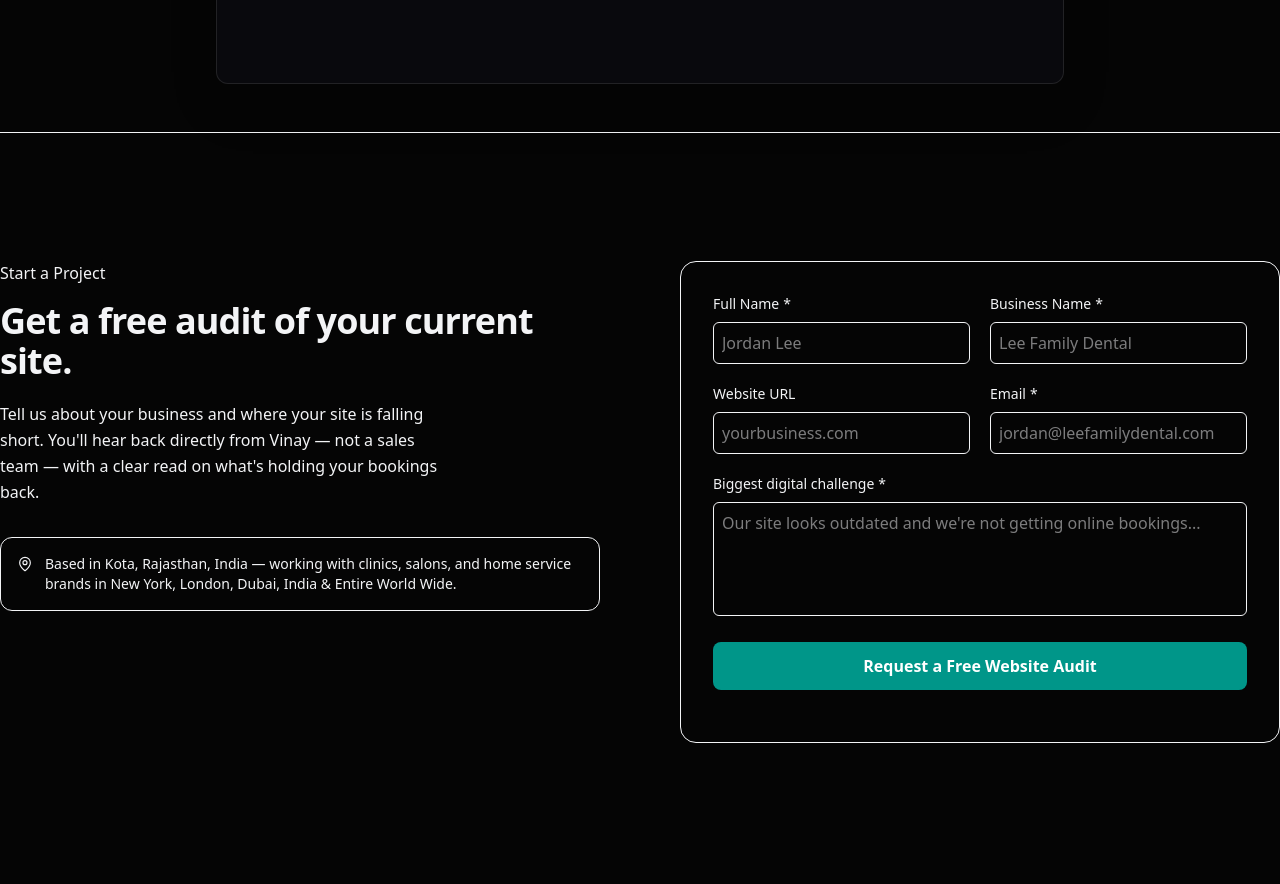
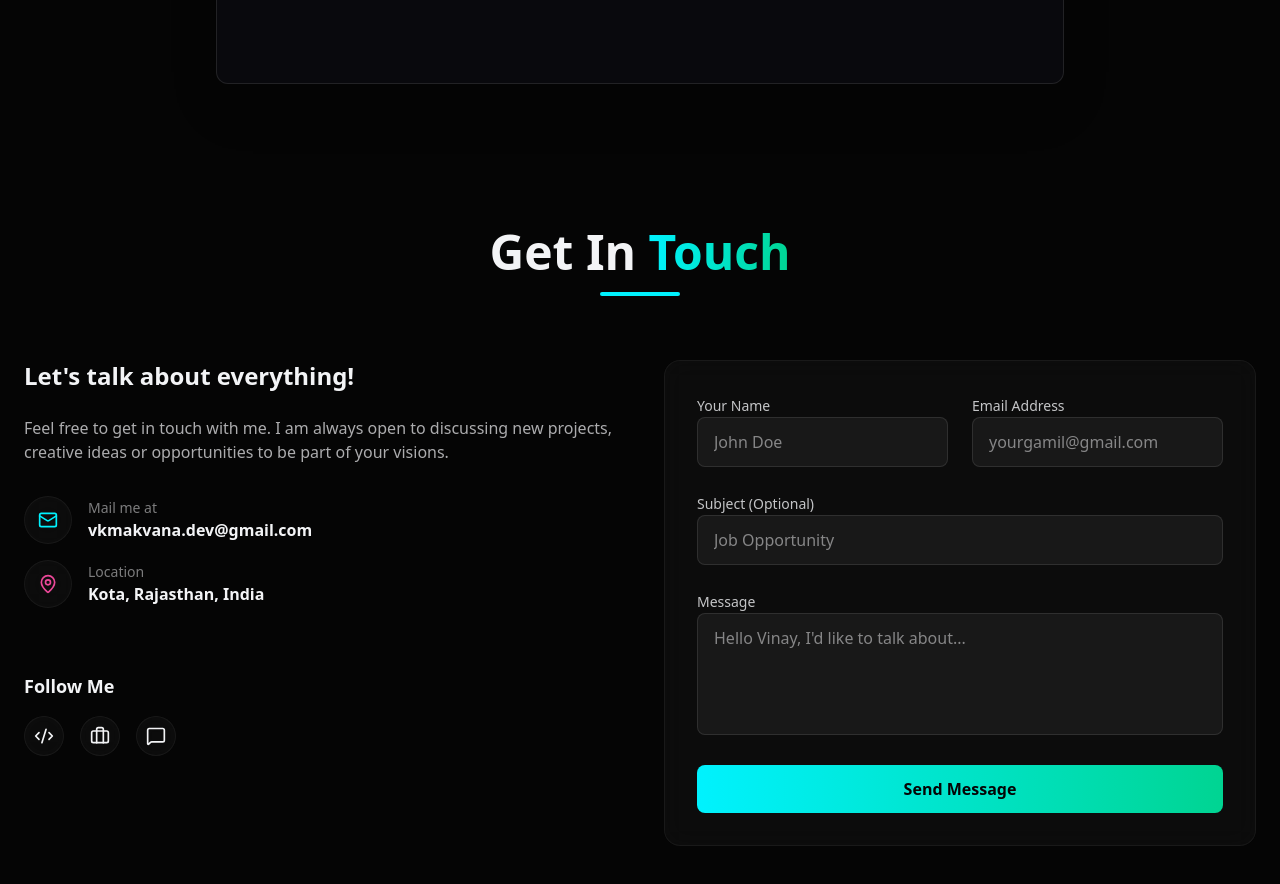
Before and after one commit to VinayKumarMakvana/Vinays-Portfolio, a Next.js app in the folder frontend/: page / in a window 1280 px wide. Shown: the part 6420-7304 px from the top of the page. Built offline with nearby package versions, Linux system fonts and the light colour scheme.

Commit message:
feat: implement and integrate contact section component into home page

```diff
--- a/frontend/src/app/page.tsx
+++ b/frontend/src/app/page.tsx
@@ -5,7 +5,7 @@ import { AdvancedConcepts } from "@/components/AdvancedConcepts";
 import { Projects } from "@/components/Projects";
 import { Architecture } from "@/components/Architecture";
 import { Terminal } from "@/components/Terminal";
-import Contact from "@/components/Contact";
+import {Contact} from "@/components/Contact";
 
 export default function Home() {
   return (
--- a/frontend/src/components/Contact.tsx
+++ b/frontend/src/components/Contact.tsx
@@ -2,248 +2,178 @@
 
 import { useState } from "react";
 import { motion } from "framer-motion";
-import { MapPin, CheckCircle2, AlertCircle } from "lucide-react";
+import { Send, Mail, MapPin, Code2, Briefcase, MessageSquare } from "lucide-react";
 
-interface FormState {
-  name: string;
-  business: string;
-  website: string;
-  email: string;
-  challenge: string;
-}
+export function Contact() {
+  const [formData, setFormData] = useState({ name: "", email: "", subject: "", message: "" });
+  const [status, setStatus] = useState<"idle" | "loading" | "success">("idle");
 
-const INITIAL_STATE: FormState = {
-  name: "",
-  business: "",
-  website: "",
-  email: "",
-  challenge: "",
+  const handleChange = (e: React.ChangeEvent<HTMLInputElement | HTMLTextAreaElement>) => {
+    setFormData({ ...formData, [e.target.name]: e.target.value });
   };
 
-type SubmitStatus = "idle" | "loading" | "success" | "error";
+  const handleSubmit = (e: React.FormEvent) => {
+    e.preventDefault();
+    setStatus("loading");
 
-export default function Contact() {
-  const [form, setForm] = useState<FormState>(INITIAL_STATE);
-  const [status, setStatus] = useState<SubmitStatus>("idle");
-  const [errorMessage, setErrorMessage] = useState<string | null>(null);
+    // Form data ko URL format me set kar rahe hain taaki mail app me sahi se dikhe
+    const subject = encodeURIComponent(formData.subject || "New Contact from Portfolio");
+    const body = encodeURIComponent(
+      `Name: ${formData.name}\nEmail: ${formData.email}\n\nMessage:\n${formData.message}`
+    );
 
-  function handleChange(
-    e: React.ChangeEvent<HTMLInputElement | HTMLTextAreaElement>
-  ) {
-    const { name, value } = e.target;
-    setForm((prev) => ({ ...prev, [name]: value }));
-  }
+    // Ye direct user ka default email app open kar dega
+    window.location.href = `mailto:vkmakvana.dev@gmail.com?subject=${subject}&body=${body}`;
 
-  const isValidEmail = (email: string) => {
-    return /^[^\s@]+@[^\s@]+\.[^\s@]+$/.test(email);
+    // Form reset aur success message dikhana
+    setStatus("success");
+    setFormData({ name: "", email: "", subject: "", message: "" });
+    setTimeout(() => setStatus("idle"), 5000);
   };
 
-  async function handleSubmit(e: React.FormEvent<HTMLFormElement>) {
-    e.preventDefault();
-    setErrorMessage(null);
+  return (
+    <section id="contact" className="py-24 relative z-10">
+      <div className="container mx-auto px-6">
+        <motion.div
+          initial={{ opacity: 0, y: 20 }}
+          whileInView={{ opacity: 1, y: 0 }}
+          viewport={{ once: true }}
+          className="mb-16 md:text-center"
+        >
+          <h2 className="text-4xl md:text-5xl font-bold mb-4">
+            Get In <span className="text-transparent bg-clip-text bg-gradient-to-r from-accent-primary to-emerald-400">Touch</span>
+          </h2>
+          <div className="w-20 h-1 bg-accent-primary mx-auto md:ml-auto md:mr-auto rounded-full mb-8"></div>
+        </motion.div>
 
-    if (!form.name.trim() || !form.business.trim() || !form.challenge.trim()) {
-      setStatus("error");
-      setErrorMessage("Please fill in your name, business name, and biggest challenge.");
-      return;
-    }
-
-    if (!isValidEmail(form.email)) {
-      setStatus("error");
-      setErrorMessage("Please enter a valid email address.");
-      return;
-    }
-
-    setStatus("loading");
-
-    try {
-      // YAHAN DIRECT API CALL HO RAHI HAI, KOI MAIL APP NAHI KHULEGA
-      const response = await fetch("https://api.web3forms.com/submit", {
-        method: "POST",
-        headers: {
-          "Content-Type": "application/json",
-          Accept: "application/json",
-        },
-        body: JSON.stringify({
-          access_key: "bbf19e0d-c21c-40af-b8d6-42f88259a2ee", // <--- Apni Web3Forms Access Key yahan daalo
-          subject: `New Audit Request from ${form.name.trim()}`,
-          name: form.name.trim(),
-          email: form.email.trim(),
-          business: form.business.trim(),
-          website: form.website || "No website provided",
-          challenge: form.challenge.trim(),
-        }),
-      });
-
-      const data = await response.json();
-
-      if (!response.ok || !data.success) {
-        throw new Error(data?.message ?? "Something went wrong. Please try again.");
-      }
-
-      // Success hone par ye chalega
-      setStatus("success");
-      setForm(INITIAL_STATE);
-      setTimeout(() => setStatus("idle"), 5000);
-
-    } catch (err) {
-      setStatus("error");
-      setErrorMessage(
-        err instanceof Error ? err.message : "Something went wrong. Please try again."
-      );
-    }
-  }
-
-  return (
-    <section id="contact" className="border-t border-surface-border">
-      <div className="section-shell grid gap-14 py-24 sm:py-32 lg:grid-cols-2 lg:gap-20">
+        <div className="grid lg:grid-cols-2 gap-8 lg:gap-12">
+          {/* Contact Info */}
           <motion.div
-          initial={{ opacity: 0, y: 16 }}
-          whileInView={{ opacity: 1, y: 0 }}
-          viewport={{ once: true, margin: "-100px" }}
-          transition={{ duration: 0.5 }}
+            initial={{ opacity: 0, x: -50 }}
+            whileInView={{ opacity: 1, x: 0 }}
+            viewport={{ once: true }}
+            className="space-y-8"
           >
-          <span className="eyebrow">Start a Project</span>
-          <h2 className="mt-4 font-display text-3xl font-bold tracking-tight text-ink-primary sm:text-4xl">
-            Get a free audit of your current site.
-          </h2>
-          <p className="mt-5 max-w-md text-base leading-relaxed text-ink-secondary">
-            Tell us about your business and where your site is falling
-            short. You&apos;ll hear back directly from Vinay — not a sales
-            team — with a clear read on what&apos;s holding your bookings back.
+            <h3 className="text-2xl font-bold mb-6">Let's talk about everything!</h3>
+            <p className="text-foreground/70">
+              Feel free to get in touch with me. I am always open to discussing new projects, creative ideas or opportunities to be part of your visions.
             </p>
 
-          <div className="mt-8 flex items-start gap-3 rounded-xl border border-surface-border bg-surface/50 p-4">
-            <MapPin className="mt-0.5 h-4 w-4 shrink-0 text-teal-bright" strokeWidth={1.75} />
-            <p className="text-sm text-ink-secondary">
-              Based in Kota, Rajasthan, India — working with clinics, salons,
-              and home service brands in New York, London, Dubai, India & Entire World Wide.
-            </p>
+            <div className="space-y-4 mt-8">
+              <div className="flex items-center gap-4 group">
+                <div className="w-12 h-12 rounded-full glass flex items-center justify-center text-accent-primary group-hover:bg-accent-primary group-hover:text-background transition-colors">
+                  <Mail className="w-5 h-5" />
+                </div>
+                <div>
+                  <div className="text-sm text-foreground/50 font-medium">Mail me at</div>
+                  <div className="font-bold">vkmakvana.dev@gmail.com</div>
+                </div>
+              </div>
+
+              <div className="flex items-center gap-4 group">
+                <div className="w-12 h-12 rounded-full glass flex items-center justify-center text-accent-secondary group-hover:bg-accent-secondary group-hover:text-background transition-colors">
+                  <MapPin className="w-5 h-5" />
+                </div>
+                <div>
+                  <div className="text-sm text-foreground/50 font-medium">Location</div>
+                  <div className="font-bold">Kota, Rajasthan, India</div>
+                </div>
+              </div>
+            </div>
+
+            <div className="pt-8">
+              <h4 className="text-lg font-bold mb-4">Follow Me</h4>
+              <div className="flex gap-4">
+                {[
+                  { icon: <Code2 className="w-5 h-5" />, href: "https://github.com/VinayKumarMakvana" },
+                  { icon: <Briefcase className="w-5 h-5" />, href: "https://www.linkedin.com/in/vinay-kumar-makvana-2371ba391/" },
+                  { icon: <MessageSquare className="w-5 h-5" />, href: "mailto:vkmakvana.dev@gmail.com" },
+                ].map((social, i) => (
+                  <a key={i} href={social.href} className="w-10 h-10 rounded-full glass flex items-center justify-center hover:bg-foreground/10 hover:text-accent-primary transition-all hover:-translate-y-1">
+                    {social.icon}
+                  </a>
+                ))}
+              </div>
             </div>
           </motion.div>
 
+          {/* Contact Form */}
           <motion.div
-          initial={{ opacity: 0, y: 16 }}
-          whileInView={{ opacity: 1, y: 0 }}
-          viewport={{ once: true, margin: "-100px" }}
-          transition={{ duration: 0.5, delay: 0.1 }}
-          className="rounded-2xl border border-surface-border bg-surface/60 p-6 sm:p-8"
+            initial={{ opacity: 0, x: 50 }}
+            whileInView={{ opacity: 1, x: 0 }}
+            viewport={{ once: true }}
           >
-          <form onSubmit={handleSubmit} noValidate className="space-y-5">
-            <div className="grid gap-5 sm:grid-cols-2">
-              <Field label="Full Name" htmlFor="name">
+            <form onSubmit={handleSubmit} className="glass p-6 sm:p-8 rounded-2xl border border-foreground/10 space-y-6">
+              <div className="grid md:grid-cols-2 gap-6">
+                <div className="space-y-2">
+                  <label className="text-sm font-medium text-foreground/80">Your Name</label>
                   <input
-                  id="name"
+                    type="text"
                     name="name"
-                  type="text"
-                  value={form.name}
+                    required
+                    value={formData.name}
                     onChange={handleChange}
-                  autoComplete="name"
-                  className="form-input w-full rounded-md border p-2"
-                  placeholder="Jordan Lee"
+                    className="w-full bg-foreground/5 border border-foreground/10 rounded-lg px-4 py-3 outline-none focus:border-accent-primary transition-colors text-foreground"
+                    placeholder="John Doe"
                   />
-              </Field>
-              <Field label="Business Name" htmlFor="business">
+                </div>
+                <div className="space-y-2">
+                  <label className="text-sm font-medium text-foreground/80">Email Address</label>
                   <input
-                  id="business"
-                  name="business"
-                  type="text"
-                  value={form.business}
+                    type="email"
+                    name="email"
+                    required
+                    value={formData.email}
                     onChange={handleChange}
-                  autoComplete="organization"
-                  className="form-input w-full rounded-md border p-2"
-                  placeholder="Lee Family Dental"
+                    className="w-full bg-foreground/5 border border-foreground/10 rounded-lg px-4 py-3 outline-none focus:border-accent-primary transition-colors text-foreground"
+                    placeholder="yourgamil@gmail.com"
                   />
-              </Field>
+                </div>
               </div>
 
-            <div className="grid gap-5 sm:grid-cols-2">
-              <Field label="Website URL" htmlFor="website" required={false}>
+              <div className="space-y-2">
+                <label className="text-sm font-medium text-foreground/80">Subject (Optional)</label>
                 <input
-                  id="website"
-                  name="website"
                   type="text"
-                  value={form.website}
+                  name="subject"
+                  value={formData.subject}
                   onChange={handleChange}
-                  autoComplete="url"
-                  className="form-input w-full rounded-md border p-2"
-                  placeholder="yourbusiness.com"
+                  className="w-full bg-foreground/5 border border-foreground/10 rounded-lg px-4 py-3 outline-none focus:border-accent-primary transition-colors text-foreground"
+                  placeholder="Job Opportunity"
                 />
-              </Field>
-              <Field label="Email" htmlFor="email">
-                <input
-                  id="email"
-                  name="email"
-                  type="email"
-                  value={form.email}
-                  onChange={handleChange}
-                  autoComplete="email"
-                  className="form-input w-full rounded-md border p-2"
-                  placeholder="jordan@leefamilydental.com"
-                />
-              </Field>
               </div>
 
-            <Field label="Biggest digital challenge" htmlFor="challenge">
+              <div className="space-y-2">
+                <label className="text-sm font-medium text-foreground/80">Message</label>
                 <textarea
-                id="challenge"
-                name="challenge"
-                value={form.challenge}
+                  name="message"
+                  required
+                  rows={4}
+                  value={formData.message}
                   onChange={handleChange}
-                rows={4}
-                className="form-input w-full resize-none rounded-md border p-2"
-                placeholder="Our site looks outdated and we're not getting online bookings..."
+                  className="w-full bg-foreground/5 border border-foreground/10 rounded-lg px-4 py-3 outline-none focus:border-accent-primary transition-colors text-foreground resize-none"
+                  placeholder="Hello Vinay, I'd like to talk about..."
                 />
-            </Field>
+              </div>
+
+              {status === "success" && (
+                <div className="text-emerald-400 text-sm font-medium bg-emerald-400/10 p-3 rounded-lg">
+                  Redirecting to your email app...
+                </div>
+              )}
 
               <button
                 type="submit"
                 disabled={status === "loading"}
-              className="w-full rounded-lg bg-teal-600 px-4 py-3 font-bold text-white transition-colors hover:bg-teal-700 disabled:opacity-50"
+                className="w-full bg-gradient-to-r from-accent-primary to-emerald-400 hover:opacity-90 text-background font-bold py-3 px-6 rounded-lg transition-all flex items-center justify-center gap-2 group disabled:opacity-50"
               >
-              {status === "loading" ? "Sending..." : "Request a Free Website Audit"}
+                {status === "loading" ? "Opening Mail..." : "Send Message"}
+                {!status && <Send className="w-4 h-4 group-hover:translate-x-1 transition-transform" />}
               </button>
-
-            <div aria-live="polite">
-              {status === "success" && (
-                <p className="flex items-center gap-2 text-sm text-teal-bright">
-                  <CheckCircle2 className="h-4 w-4" />
-                  Thanks — your audit request is in. Expect a reply within one
-                  business day.
-                </p>
-              )}
-              {status === "error" && errorMessage && (
-                <p className="flex items-center gap-2 text-sm text-red-400">
-                  <AlertCircle className="h-4 w-4" />
-                  {errorMessage}
-                </p>
-              )}
-            </div>
             </form>
           </motion.div>
+        </div>
       </div>
     </section>
   );
 }
-
-function Field({
-  label,
-  htmlFor,
-  required = true,
-  children,
-}: {
-  label: string;
-  htmlFor: string;
-  required?: boolean;
-  children: React.ReactNode;
-}) {
-  return (
-    <div>
-      <label htmlFor={htmlFor} className="mb-2 block text-sm font-medium text-ink-primary">
-        {label}
-        {required && <span className="ml-1 text-gold">*</span>}
-      </label>
-      {children}
-    </div>
-  );
-}
```
Lines whose indentation alone changed are shown as unchanged.
